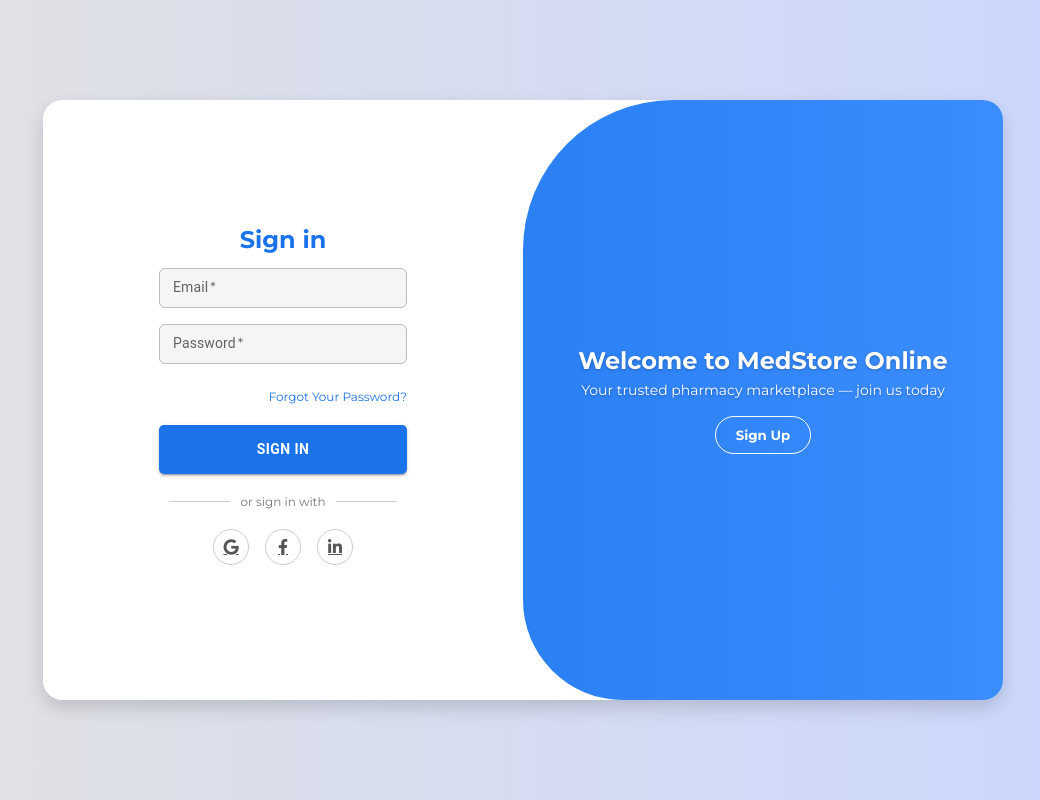
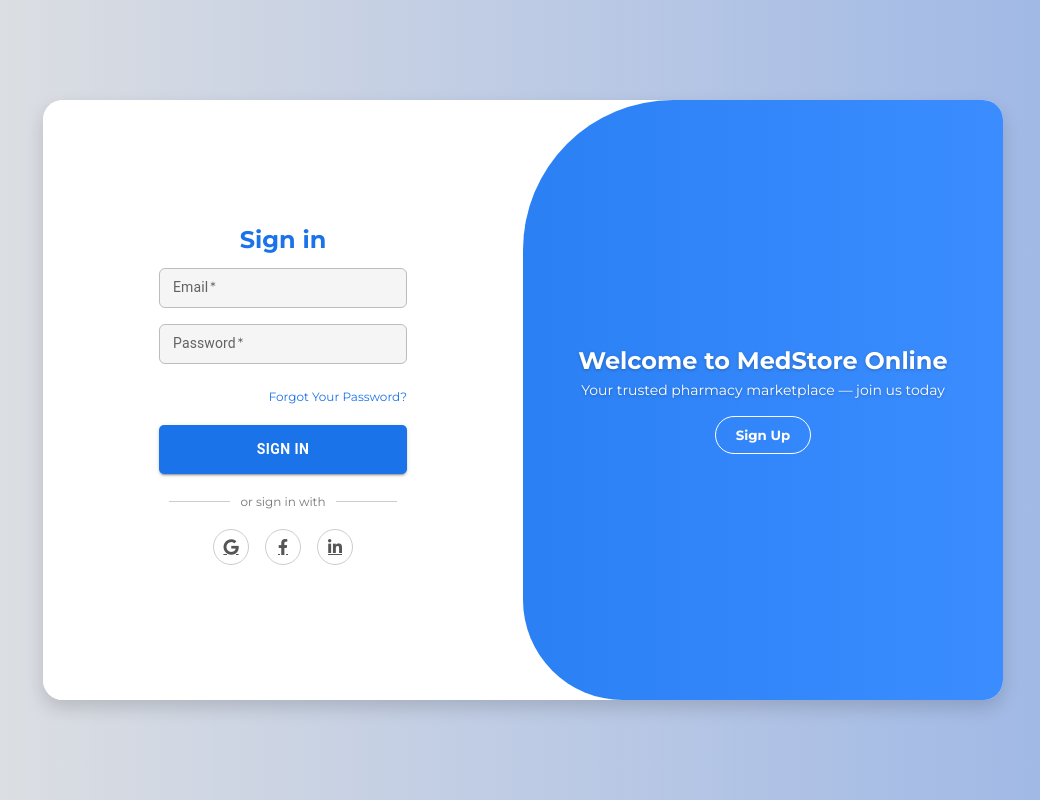
Before and after one commit to tquoc0112/proj-mui-medstore, a React (Vite) app: page / in a window 1280 px wide. Shown: the whole page, without its empty margins (117-1157 px from the left). Built offline with nearby package versions, Linux system fonts and the light colour scheme.

Commit message:
Adding Gradient moving background

```diff
--- a/src/AuthPage.tsx
+++ b/src/AuthPage.tsx
@@ -1,4 +1,4 @@
-import { useState } from "react";
+import { useState, useEffect } from "react";
 import "./Auth.css";
 import {
   TextField,
@@ -30,6 +30,15 @@ export default function AuthPage() {
   const [snackbarOpen, setSnackbarOpen] = useState(false);
   const [snackbarMessage, setSnackbarMessage] = useState("");
   const [snackbarSeverity, setSnackbarSeverity] = useState<AlertColor>("info");
+
+  // ✅ Toggle class on <body> based on Sign Up state
+  useEffect(() => {
+    if (isSignUpMode) {
+      document.body.classList.add("sign-up-mode");
+    } else {
+      document.body.classList.remove("sign-up-mode");
+    }
+  }, [isSignUpMode]);
 
   const handleSnackbarClose = () => setSnackbarOpen(false);
   const showSnackbar = (message: string, severity: AlertColor) => {
@@ -91,11 +100,10 @@ export default function AuthPage() {
               />
             </Grid>
             <Grid>
-  <div className="forgot-password">
-    <a href="#">Forgot Your Password?</a>
-  </div>
-</Grid>
-
+              <div className="forgot-password">
+                <a href="#">Forgot Your Password?</a>
+              </div>
+            </Grid>
             <Grid>
               <Button type="submit" variant="contained" fullWidth>
                 Sign In
--- a/src/index.css
+++ b/src/index.css
@@ -2,11 +2,20 @@ body {
   margin: 0;
   padding: 0;
   font-family: "Segoe UI", Tahoma, Geneva, Verdana, sans-serif;
-  background: linear-gradient(to right, #e2e2e2, #c9d6ff);
-  background-size: cover;
-  background-repeat: no-repeat;
+
+  /* 🌈 Gradient background that animates left ↔ right */
+  background: linear-gradient(to right, #e2e2e2, #5187ea);
+  background-size: 200% 100%;
+  background-position: left;
+  transition: background-position 0.8s ease-in-out;
+
   min-height: 100vh;
   display: flex;
   align-items: center;
   justify-content: center;
 }
+
+/* When Sign Up mode is active, shift the background to the right */
+body.sign-up-mode {
+  background-position: right;
+}
```
